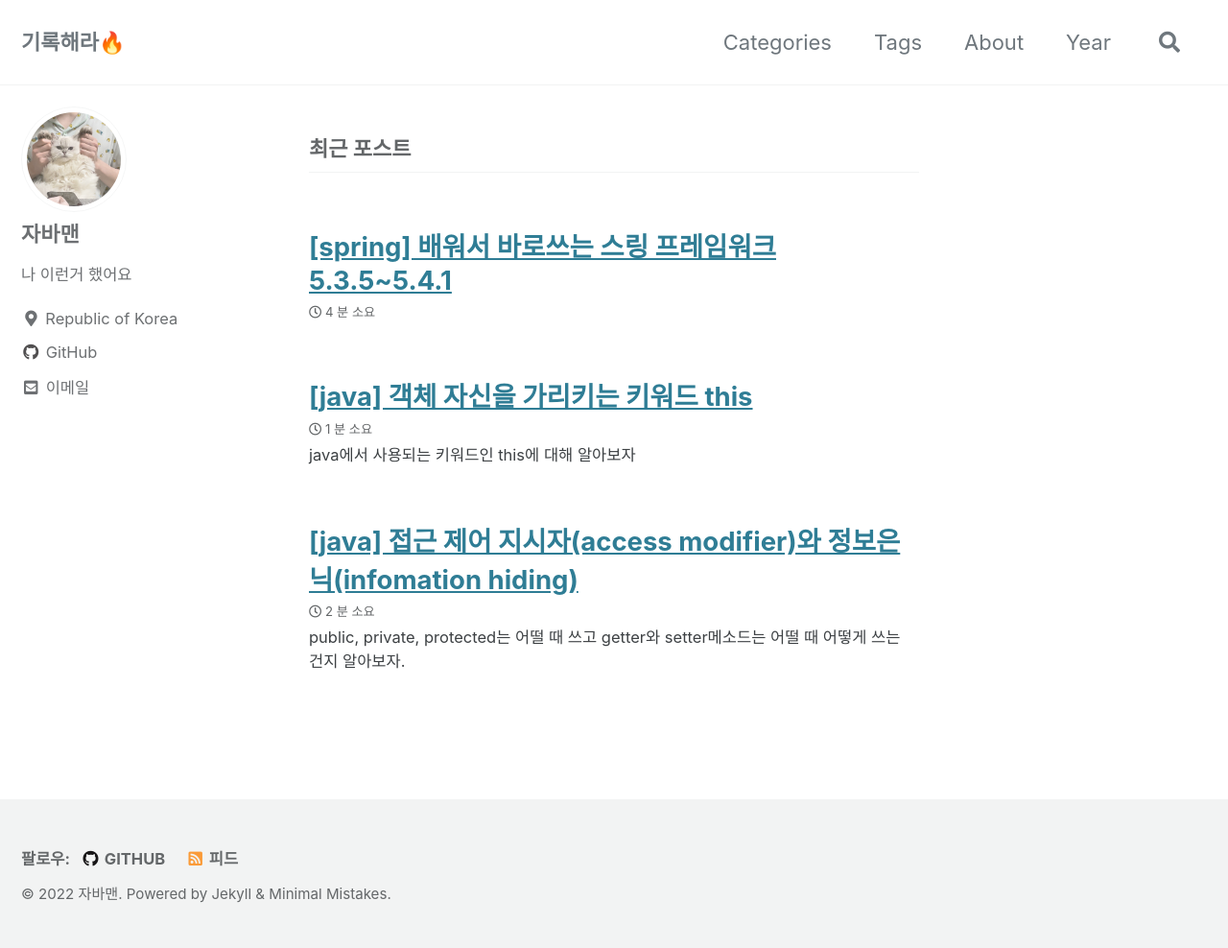
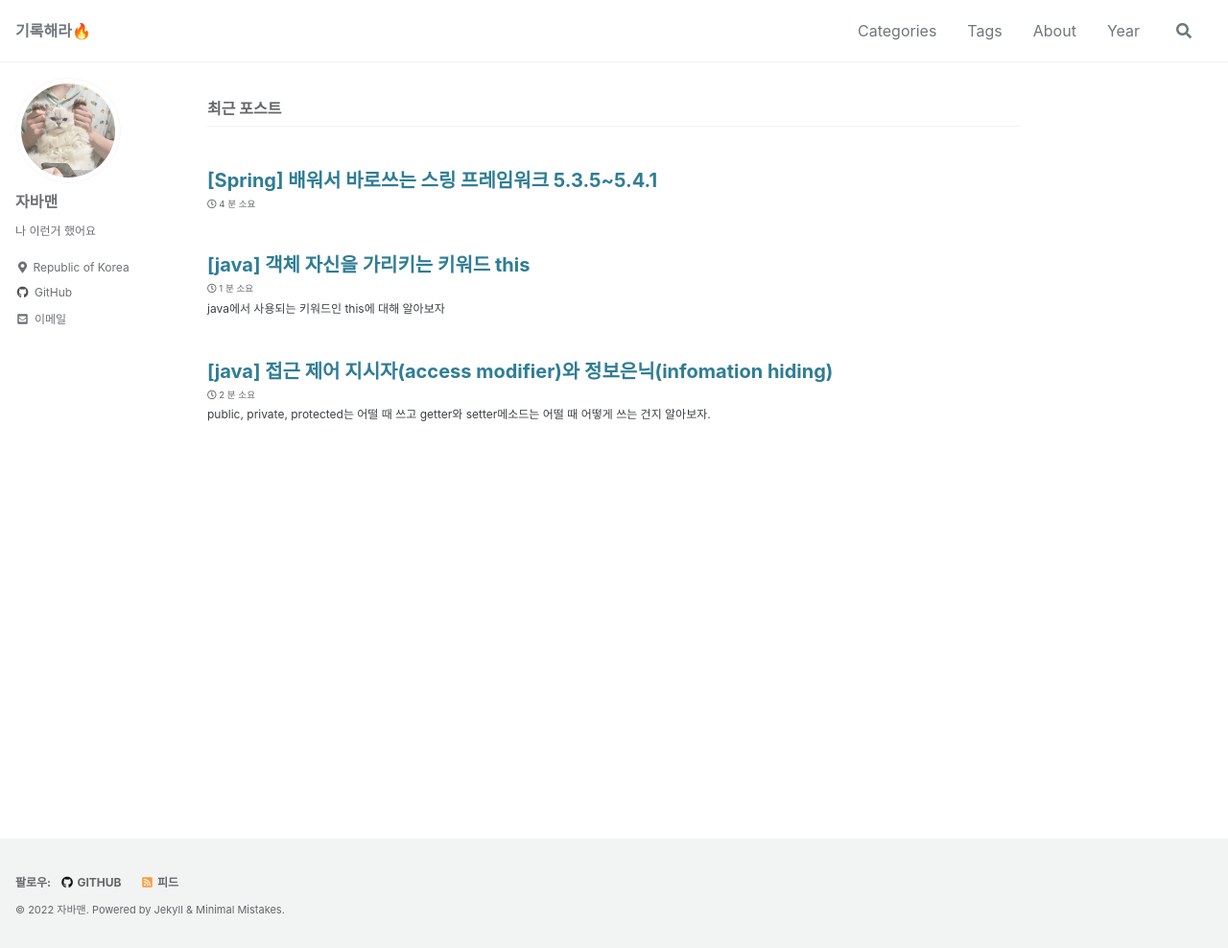
Before and after one commit to flyingRKO/flyingrko.github.com, a Jekyll site: the page built from index.html, in a window 1280 px wide and 988 px high. Shown: the whole window at 96% size. Built offline with Jekyll 4.4.1, drawn with Linux system fonts in a browser that asks for light colours; cached includes are drawn as plain includes; the list of posts is cut into pages by our own code.

Commit message:
어디보자

```diff
--- a/_sass/minimal-mistakes/_base.scss
+++ b/_sass/minimal-mistakes/_base.scss
@@ -126,6 +126,9 @@ blockquote {
 /* links */
 
 a {
+
+  text-decoration: none;
+
   &:focus {
     @extend %tab-focus;
   }
--- a/_sass/minimal-mistakes/_reset.scss
+++ b/_sass/minimal-mistakes/_reset.scss
@@ -11,15 +11,15 @@ html {
   font-size: 16px;
 
   @include breakpoint($medium) {
-    font-size: 18px;
+    font-size: 16px;
   }
 
   @include breakpoint($large) {
-    font-size: 20px;
+    font-size: 16px;
   }
 
   @include breakpoint($x-large) {
-    font-size: 22px;
+    font-size: 16px;
   }
 
   -webkit-text-size-adjust: 100%;
--- a/_sass/minimal-mistakes/_variables.scss
+++ b/_sass/minimal-mistakes/_variables.scss
@@ -155,9 +155,9 @@ $max-width: $x-large !default;
    Grid
    ========================================================================== */
 
-$right-sidebar-width-narrow: 200px !default;
-$right-sidebar-width: 300px !default;
-$right-sidebar-width-wide: 400px !default;
+$right-sidebar-width-narrow: 100px !default;
+$right-sidebar-width: 200px !default;
+$right-sidebar-width-wide: 250px !default;
 
 /*
    Other
```
Also changed, not shown: _posts/2022-01-24-springChapter5.md (+3 -3 lines).
